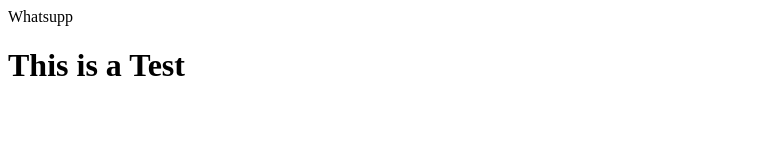
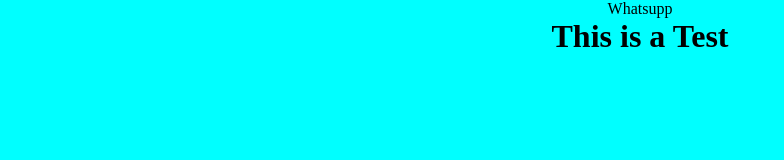
Before and after one commit to Izzrieq/kuizamali-2, a plain HTML site: page index.html in a window 1280 px wide. Shown: the whole page, without its empty margins (0-784 px from the left). Drawn offline with Linux system fonts and the light colour scheme.

Commit message:
renovating html file and adding css

```diff
--- a/index.html
+++ b/index.html
@@ -5,6 +5,7 @@
     <meta http-equiv="X-UA-Compatible" content="IE=edge">
     <meta name="viewport" content="width=device-width, initial-scale=1.0">
     <title>Document</title>
+    <link rel="stylesheet" href="style.css">
 </head>
 <body>
     <header>Whatsupp</header>
--- /dev/null
+++ b/style.css
@@ -0,0 +1,6 @@
+*{
+    padding: 0%;
+    margin: 0%;
+    background-color: aqua;
+    text-align: center;
+}
```
